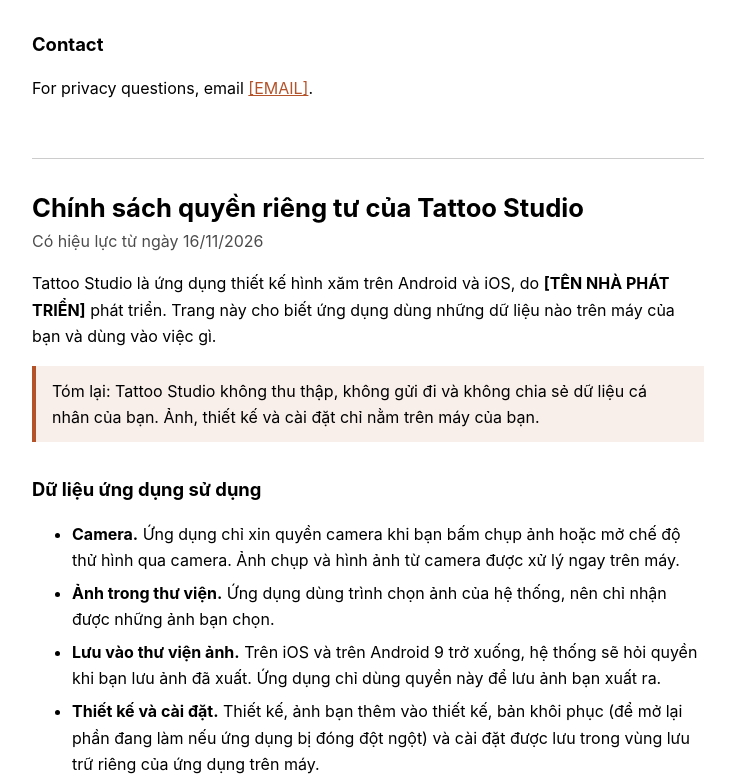
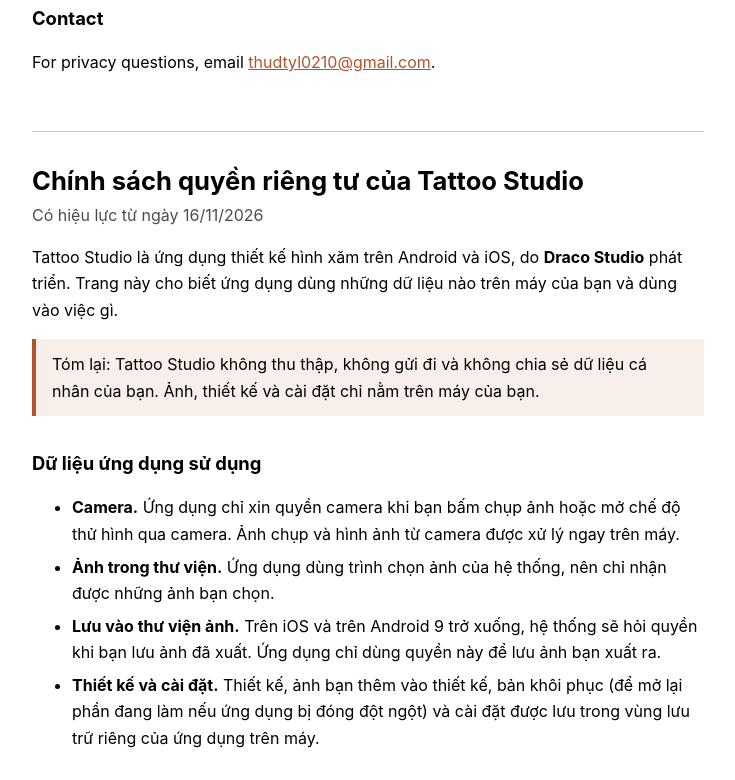
Before and after one commit to draco-studioz/tattoo-studio-privacy, a plain HTML site: page index.html in a window 1280 px wide. Shown: the part 1831-2611 px from the top of the page, without its empty margins (272-1007 px from the left). Drawn offline with Linux system fonts and the light colour scheme.

Commit message:
Name the developer, Draco Studio, and the contact email
Co-Authored-By: Claude Opus 5.5 <noreply@anthropic.com>

```diff
--- a/index.html
+++ b/index.html
@@ -27,7 +27,7 @@
 <article id="en" lang="en">
 <h1>Tattoo Studio Privacy Policy</h1>
 <p class="date">Effective 16 November 2026</p>
-<p>Tattoo Studio is a tattoo design app for Android and iOS, developed by <strong>[DEVELOPER NAME]</strong>.
+<p>Tattoo Studio is a tattoo design app for Android and iOS, developed by <strong>Draco Studio</strong>.
 This page explains what data the app uses on your device and what it uses it for.</p>
 <p class="summary">In short: Tattoo Studio does not collect, send or share your personal data.
 Your photos, designs and settings stay on your device.</p>
@@ -74,7 +74,7 @@ excluded from iCloud backups.</li>
 <p>If the way the app handles data changes, this page will be updated before the new version ships, with a new effective date.</p>
 
 <h2>Contact</h2>
-<p>For privacy questions, email <a href="mailto:[EMAIL]">[EMAIL]</a>.</p>
+<p>For privacy questions, email <a href="mailto:thudtyl0210@gmail.com">thudtyl0210@gmail.com</a>.</p>
 </article>
 
 <hr>
@@ -82,7 +82,7 @@ excluded from iCloud backups.</li>
 <article id="vi" lang="vi">
 <h1>Chính sách quyền riêng tư của Tattoo Studio</h1>
 <p class="date">Có hiệu lực từ ngày 16/11/2026</p>
-<p>Tattoo Studio là ứng dụng thiết kế hình xăm trên Android và iOS, do <strong>[TÊN NHÀ PHÁT TRIỂN]</strong> phát triển.
+<p>Tattoo Studio là ứng dụng thiết kế hình xăm trên Android và iOS, do <strong>Draco Studio</strong> phát triển.
 Trang này cho biết ứng dụng dùng những dữ liệu nào trên máy của bạn và dùng vào việc gì.</p>
 <p class="summary">Tóm lại: Tattoo Studio không thu thập, không gửi đi và không chia sẻ dữ liệu cá nhân của bạn.
 Ảnh, thiết kế và cài đặt chỉ nằm trên máy của bạn.</p>
@@ -129,7 +129,7 @@ hoặc chuyển tới ứng dụng hay máy in bạn chọn. Từ lúc đó, ch
 <p>Nếu cách ứng dụng xử lý dữ liệu thay đổi, trang này sẽ được cập nhật trước khi phiên bản mới phát hành, kèm ngày hiệu lực mới.</p>
 
 <h2>Liên hệ</h2>
-<p>Nếu có câu hỏi về quyền riêng tư, hãy gửi email tới <a href="mailto:[EMAIL]">[EMAIL]</a>.</p>
+<p>Nếu có câu hỏi về quyền riêng tư, hãy gửi email tới <a href="mailto:thudtyl0210@gmail.com">thudtyl0210@gmail.com</a>.</p>
 </article>
 
 </main>
```
